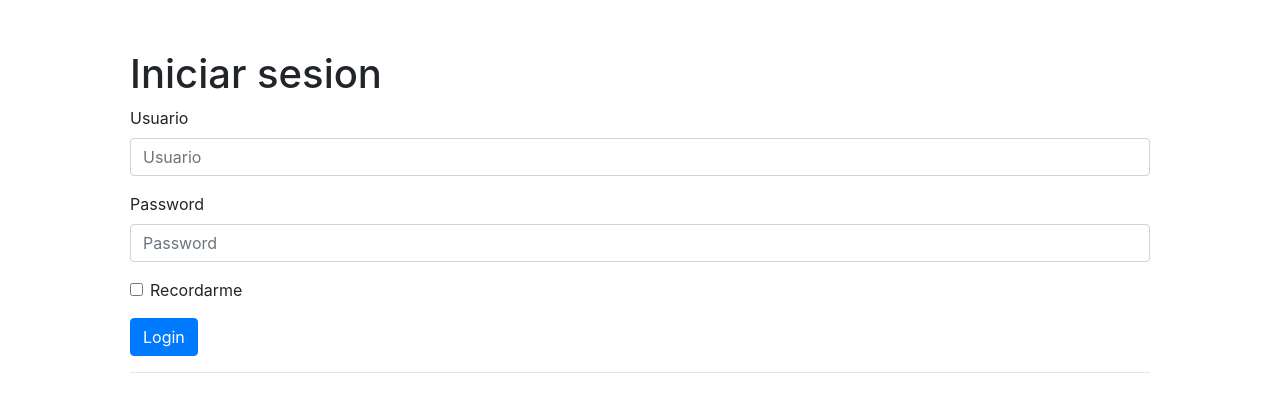
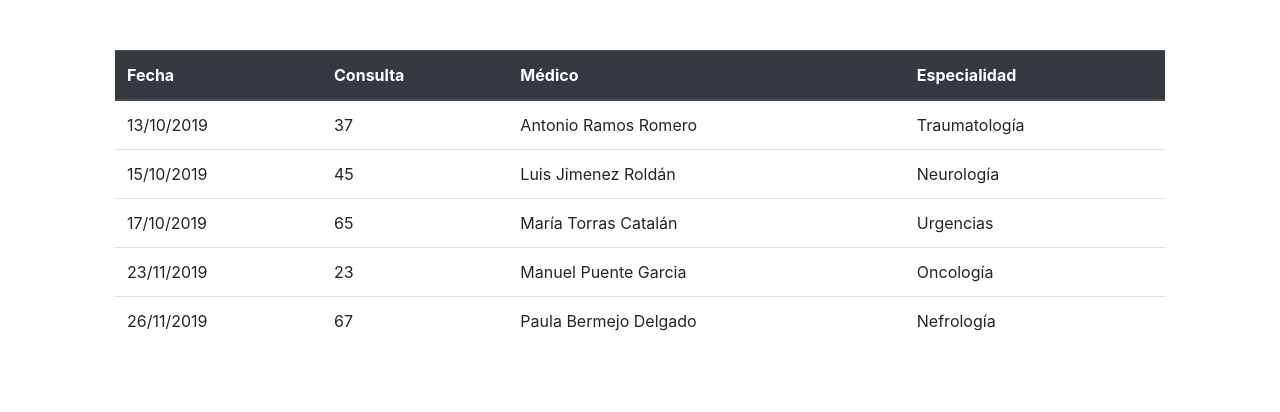
Before and after one commit to PedroRamirezVerger/SGC_E1, an Angular app in the folder frontend/cliente/: page /#/citas in a window 1280 px wide. Before the commit this address led to /#/login. Shown: the top 412 px of the page. Built offline with nearby package versions, Linux system fonts and the light colour scheme.

Commit message:
Feature SGC-0202

```diff
--- a/frontend/cliente/src/app/app.module.ts
+++ b/frontend/cliente/src/app/app.module.ts
@@ -7,11 +7,13 @@ import { APP_ROUTING } from './app.routes';
 // Components
 import { AppComponent } from './app.component';
 import { LoginComponent } from './components/login/login.component';
+import { CitasComponent } from './components/citas/citas.component';
 
 @NgModule({
   declarations: [
     AppComponent,
-    LoginComponent
+    LoginComponent,
+    CitasComponent
   ],
   imports: [
     BrowserModule,
--- a/frontend/cliente/src/app/app.routes.ts
+++ b/frontend/cliente/src/app/app.routes.ts
@@ -1,10 +1,12 @@
 import { Routes, RouterModule } from '@angular/router';
 import { LoginComponent } from './components/login/login.component';
+import { CitasComponent } from './components/citas/citas.component';
 
 
 
 const APP_ROUTES: Routes = [
     { path: 'login', component: LoginComponent },
+    { path: 'citas', component: CitasComponent },
     { path: '**', pathMatch: 'full', redirectTo:'login' },
 
 ];
--- /dev/null
+++ b/frontend/cliente/src/app/components/citas/citas.component.html
@@ -0,0 +1,18 @@
+<table class="table">
+    <thead class="thead-dark">
+        <tr>
+            <th scope="col">Fecha</th>
+            <th scope="col">Consulta</th>
+            <th scope="col">Médico</th>
+            <th scope="col">Especialidad</th>
+        </tr>
+    </thead>
+    <tbody>
+        <tr *ngFor="let cita of citas">
+            <td scope="row">{{cita.fecha}}</td>
+            <td>{{cita.consulta}}</td>
+            <td>{{cita.medico}}</td>
+            <td>{{cita.especialidad}}</td>
+        </tr>
+    </tbody>
+</table>
--- /dev/null
+++ b/frontend/cliente/src/app/components/citas/citas.component.ts
@@ -0,0 +1,22 @@
+import { Component, OnInit } from '@angular/core';
+
+@Component({
+  selector: 'app-citas',
+  templateUrl: './citas.component.html',
+  styleUrls: ['./citas.component.css']
+})
+export class CitasComponent implements OnInit {
+
+  citas = [{fecha: '13/10/2019', consulta: '37', medico: 'Antonio Ramos Romero', especialidad: 'Traumatología'},
+           {fecha: '15/10/2019', consulta: '45', medico: 'Luis Jimenez Roldán', especialidad: 'Neurología'},
+           {fecha: '17/10/2019', consulta: '65', medico: 'María Torras Catalán', especialidad: 'Urgencias'},
+           {fecha: '23/11/2019', consulta: '23', medico: 'Manuel Puente Garcia', especialidad: 'Oncología'},
+           {fecha: '26/11/2019', consulta: '67', medico: 'Paula Bermejo Delgado', especialidad: 'Nefrología'}
+          ];
+
+  constructor() { }
+
+  ngOnInit() {
+  }
+
+}
```
Also changed, not shown: frontend/cliente/src/app/components/citas/citas.component.css (added).
